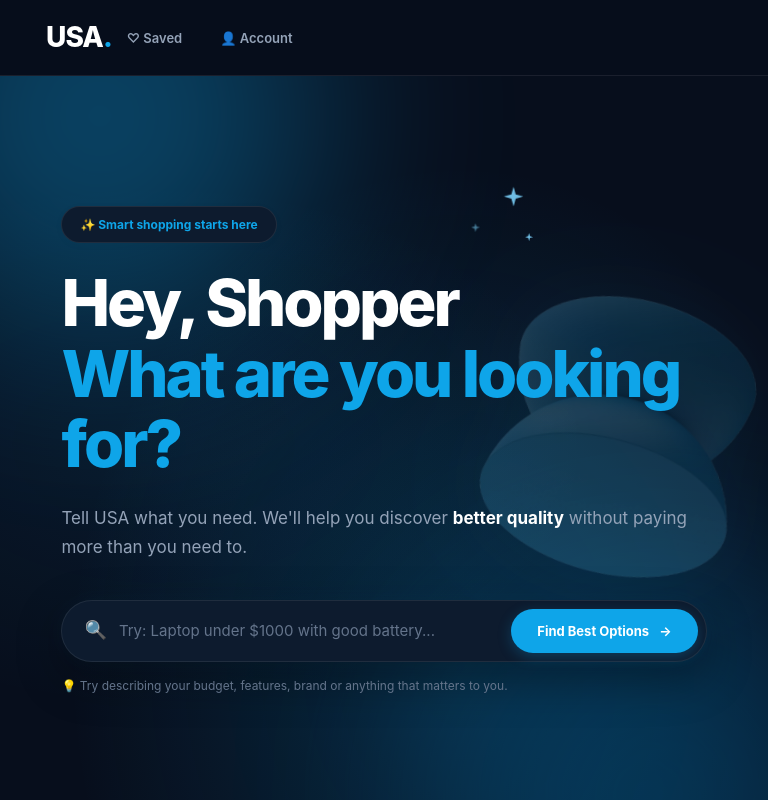
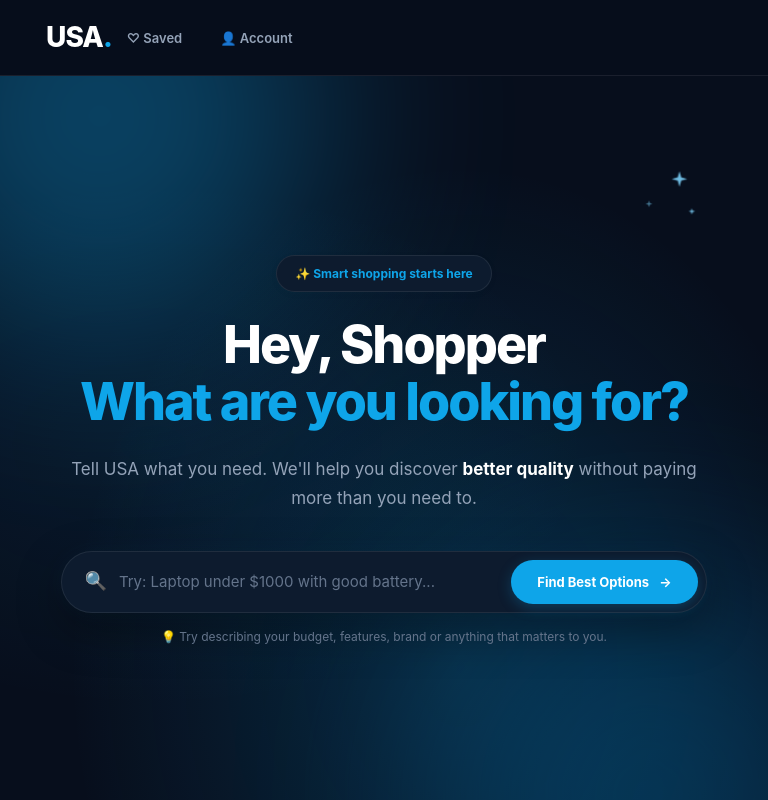
Before and after one commit to jkim33297-sys/USA, a plain HTML site: page Frontend/Pages/home/home.html in a window 768 px wide. Shown: the top 800 px of the page. Drawn offline with Linux system fonts and the light colour scheme.

Commit message:
Update index page theme

```diff
--- a/Frontend/Pages/home/home.css
+++ b/Frontend/Pages/home/home.css
@@ -288,9 +288,9 @@ body {
 .hero-artwork {
     position: absolute;
     z-index: 1;
-    top: 51%;
-    right: 6%;
-    width: clamp(300px, 34vw, 455px);
+    top: 52%;
+    right: -4%;
+    width: clamp(300px, 30vw, 430px);
     pointer-events: none;
     translate: 0 -50%;
     animation: hero-artwork-float 9s ease-in-out infinite;
@@ -300,8 +300,8 @@ body {
     display: block;
     width: 100%;
     height: auto;
-    opacity: 0.32;
-    filter: drop-shadow(0 0 36px rgba(14, 165, 233, 0.2));
+    opacity: 0.48;
+    filter: drop-shadow(0 0 38px rgba(14, 165, 233, 0.28));
     mix-blend-mode: screen;
 }
 
@@ -1044,18 +1044,11 @@ footer {
 
 
 @media (max-width: 950px) and (min-width: 651px) {
-    .hero-artwork {
-        right: 1%;
-        width: min(37vw, 330px);
-    }
-
-    .hero-artwork img {
-        opacity: 0.2;
-    }
-
     .hero-sparkles {
-        right: 30%;
-        top: 14%;
+        right: 9%;
+        top: 12%;
+        transform: scale(0.8);
+        transform-origin: top right;
     }
 }
 
@@ -1110,16 +1103,6 @@ footer {
     .home-hero {
         min-height: 700px;
         padding: 90px 7%;
-    }
-
-    .hero-artwork {
-        top: 55%;
-        right: -19%;
-        width: min(72vw, 330px);
-    }
-
-    .hero-artwork img {
-        opacity: 0.16;
     }
 
     .hero-sparkles {
@@ -1235,6 +1218,47 @@ footer {
 }
 
 
+@media (max-width: 1175px) {
+    .hero-artwork {
+        display: none;
+    }
+}
+
+
+@media (max-width: 1175px) {
+    .home-hero {
+        text-align: center;
+    }
+
+    .hero-content {
+        margin: 0 auto;
+    }
+
+    .home-hero h1 {
+        font-size: 52px;
+        letter-spacing: -2px;
+    }
+
+    .hero-description {
+        margin-left: auto;
+        margin-right: auto;
+    }
+
+    .smart-search {
+        margin-left: auto;
+        margin-right: auto;
+    }
+}
+
+
+@media (max-width: 650px) {
+    .home-hero h1 {
+        font-size: 43px;
+        letter-spacing: -2px;
+    }
+}
+
+
 @media (prefers-reduced-motion: reduce) {
     .hero-artwork,
     .hero-sparkles span {
```
